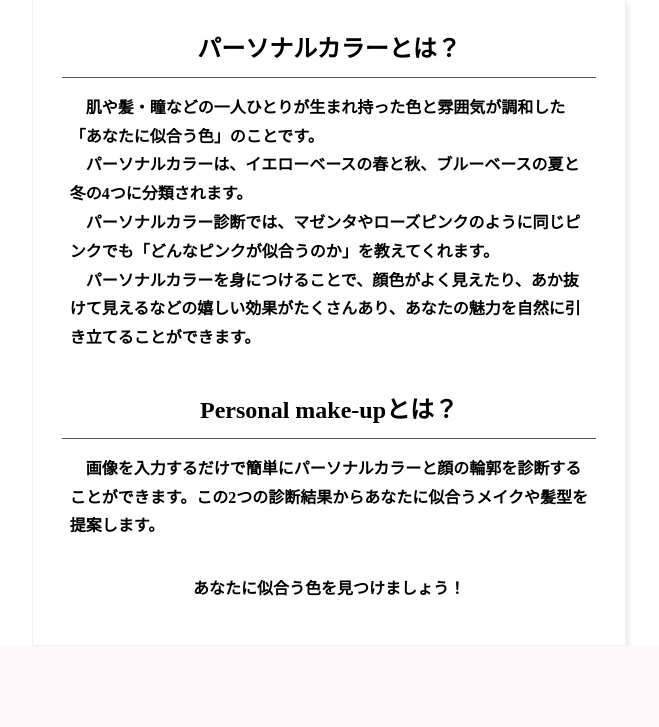
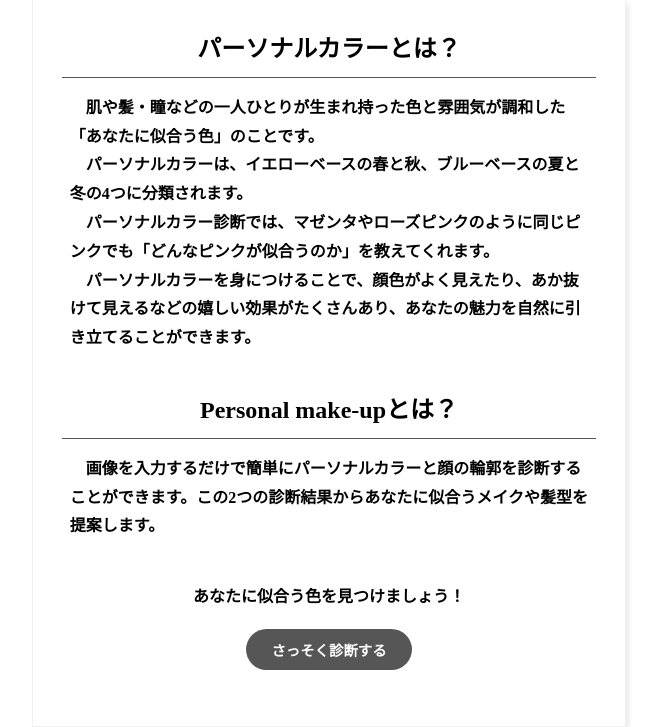
Before and after one commit to Kamenleon/Pmake-up, a Flask app: page / in a window 1536 px wide. Shown: the part 706-1433 px from the top of the page, without its empty margins (439-1098 px from the left). Before the commit the page ends 1352 px from the top, so only its background shows below. Run offline with Flask 2, Linux system fonts and the light colour scheme; some libraries are stand-ins or nearby versions.

Commit message:
ジャンプ機能追加

```diff
--- a/static/css/desktop.scss
+++ b/static/css/desktop.scss
@@ -56,7 +56,7 @@
     text-align: center;
     font-family: serif;
     font-weight: bold;
-    margin: 2.5rem 0;
+    margin: 3rem 0 1.5rem;
     font-size: 1rem;
   }
 
@@ -253,6 +253,24 @@
     font-size: 0.9rem;
   }
 
+    #linkBtn {
+    display: block;
+    margin: 0 auto 3rem;
+    padding: 10px 25px;
+    border: none;
+    border-radius: 40px;
+    color: #ffffff;
+    background-color: #565656;
+    font-family: serif;
+    font-weight: bold;
+    cursor: pointer;
+    font-size: 0.9rem;
+  }
+
+  a{
+    text-decoration: none;
+  }
+
   #replayBtn {
     margin: 0 0 0 2rem;
     padding: 10px 25px;
--- a/static/css/general.scss
+++ b/static/css/general.scss
@@ -193,6 +193,23 @@
     font-size: 0.9rem;
   }
 
+      #linkBtn {
+    display: block;
+    margin: 0 auto 3rem;
+    padding: 10px 25px;
+    border: none;
+    border-radius: 40px;
+    color: #ffffff;
+    background-color: #565656;
+    cursor: pointer;
+    font-size: 0.9rem;
+  }
+
+  a{
+    text-decoration: none;
+  }
+
+
   #replayBtn {
     margin: 0 0 0 0.5rem;
     padding: 10px 25px;
--- a/static/css/phone.scss
+++ b/static/css/phone.scss
@@ -193,6 +193,23 @@ header {
   font-size: 0.8rem;
 }
 
+
+#linkBtn {
+  display: block;
+  margin: 0 auto 3rem;
+  padding: 10px 25px;
+  border: none;
+  border-radius: 40px;
+  color: #ffffff;
+  background-color: #565656;
+  cursor: pointer;
+  font-size: 0.9rem;
+}
+
+a{
+  text-decoration: none;
+}
+
 #replayBtn {
   margin: 0 0 0 0.5rem;
   padding: 8px 10px;
--- a/templates/index.html
+++ b/templates/index.html
@@ -15,6 +15,7 @@
     </div>
   </div>
   <div class="contents">
+    <a name="link"></a>
     <header>
       <p id="subTitle">あなたにあったスタイルを提案します！</p>
       <p id="mainTitle">Personal make-up</p>
@@ -46,6 +47,7 @@
       <h3 id="infoTitle">Personal make-upとは？</h3>
       <p id="infoSummary">　画像を入力するだけで簡単にパーソナルカラーと顔の輪郭を診断することができます。この2つの診断結果からあなたに似合うメイクや髪型を提案します。</p>
       <p id="infoSmall">あなたに似合う色を見つけましょう！</p>
+      <a href="#link"><button id="linkBtn" class="btn">さっそく診断する</button></a>
     </div>
   </div>
 </body>
```
Also changed, not shown: static/css/style.min.css. Lines whose indentation alone changed are shown as unchanged.
